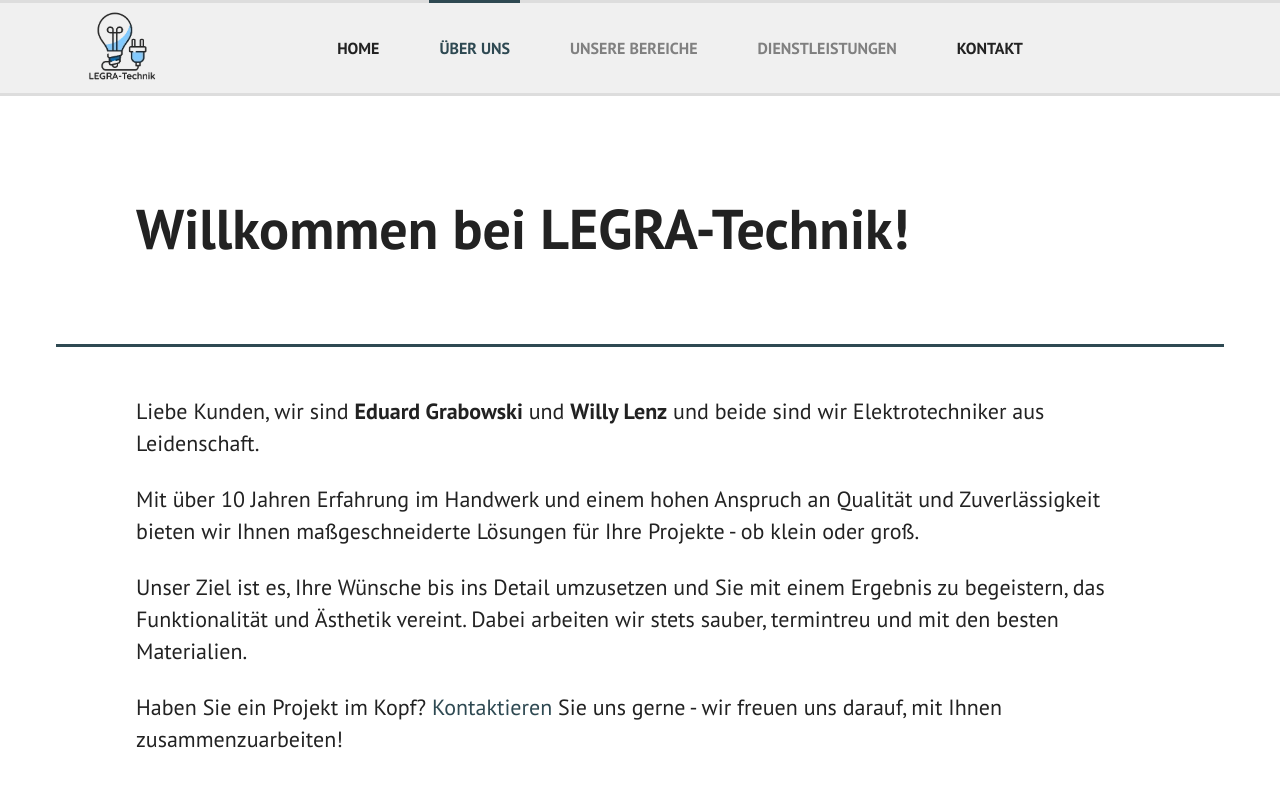
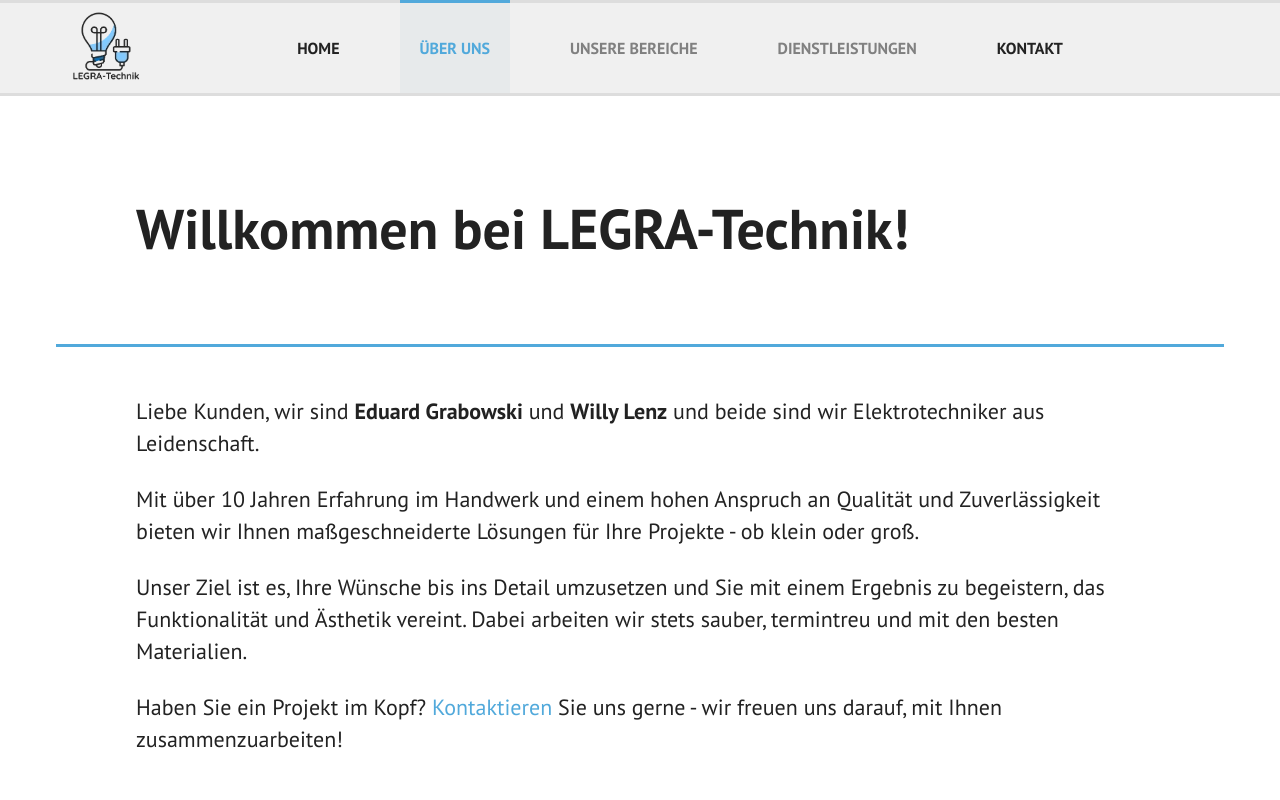
Before and after one commit to luisa-05/legra-technik, an Angular app: page /about-us in a window 1280 px wide. Shown: the top 800 px of the page. Built offline with nearby package versions, Linux system fonts and the light colour scheme.

Commit message:
some nav/color changes

```diff
--- a/angular.json
+++ b/angular.json
@@ -15,7 +15,7 @@
       "prefix": "app",
       "architect": {
         "build": {
-          "builder": "@angular-devkit/build-angular:application",
+          "builder": "@angular/build:application",
           "options": {
             "outputPath": "dist/legra-technik",
             "index": "src/index.html",
@@ -61,7 +61,7 @@
           "defaultConfiguration": "production"
         },
         "serve": {
-          "builder": "@angular-devkit/build-angular:dev-server",
+          "builder": "@angular/build:dev-server",
           "configurations": {
             "production": {
               "buildTarget": "legra-technik:build:production"
@@ -73,10 +73,10 @@
           "defaultConfiguration": "development"
         },
         "extract-i18n": {
-          "builder": "@angular-devkit/build-angular:extract-i18n"
+          "builder": "@angular/build:extract-i18n"
         },
         "test": {
-          "builder": "@angular-devkit/build-angular:karma",
+          "builder": "@angular/build:karma",
           "options": {
             "polyfills": [
               "zone.js",
@@ -98,5 +98,34 @@
         }
       }
     }
+  },
+  "schematics": {
+    "@schematics/angular:component": {
+      "type": "component"
+    },
+    "@schematics/angular:directive": {
+      "type": "directive"
+    },
+    "@schematics/angular:service": {
+      "type": "service"
+    },
+    "@schematics/angular:guard": {
+      "typeSeparator": "."
+    },
+    "@schematics/angular:interceptor": {
+      "typeSeparator": "."
+    },
+    "@schematics/angular:module": {
+      "typeSeparator": "."
+    },
+    "@schematics/angular:pipe": {
+      "typeSeparator": "."
+    },
+    "@schematics/angular:resolver": {
+      "typeSeparator": "."
+    }
+  },
+  "cli": {
+    "analytics": false
   }
 }
--- a/src/app/app.component.html
+++ b/src/app/app.component.html
@@ -10,71 +10,67 @@
       </a>
 
       <ul class="nav__link-container">
-        <li
-          class="main-point"
-          [ngClass]="{ 'active-main-point': isHomeRouteActive() }"
-        >
         <a
           [routerLink]="['/']"
           routerLinkActive="active-link"
           [routerLinkActiveOptions]="{ exact: true }"
-            >Home</a
+          class="main-point"
+          [ngClass]="{ 'active-main-point': isHomeRouteActive() }"
         >
-        </li>
-        <li
-          class="main-point"
-          [ngClass]="{ 'active-main-point': isAboutUsRouteActive() }"
-        >
+          <li>Home</li>
+        </a>
         <a
           [routerLink]="['/about-us']"
           routerLinkActive="active-link"
           [routerLinkActiveOptions]="{ exact: true }"
-            >Über uns</a
+          class="main-point"
+          [ngClass]="{ 'active-main-point': isAboutUsRouteActive() }"
         >
-        </li>
-        <li class="main-point nav-our-areas">
+          <li>Über uns</li>
+        </a>
         <a
           href="#"
-            class="disabled"
           routerLinkActive="active-link"
           [routerLinkActiveOptions]="{ exact: true }"
-            >Unsere Bereiche</a
+          class="main-point disabled"
         >
+          <li>
+            Unsere Bereiche
             <ul class="dropdown">
-            <li><a href="#">Elektrotechnik</a></li>
-            <li><a href="#">Smarthome</a></li>
-            <li><a href="#">Klima & Kältetechnik</a></li>
-            <li><a href="#">SAT und Netzwerktechnik</a></li>
+              <a href="#"><li>Elektrotechnik</li></a>
+              <a href="#"><li>Smarthome</li></a>
+              <a href="#"><li>Klima & Kältetechnik</li></a>
+              <a href="#"><li>SAT und Netzwerktechnik</li></a>
             </ul>
           </li>
-        <li class="main-point nav-services">
+        </a>
         <a
           href="#"
-            class="disabled"
           routerLinkActive="active-link"
           [routerLinkActiveOptions]="{ exact: true }"
-            >Dienstleistungen</a
+          class="main-point disabled"
         >
+          <li>
+            Dienstleistungen
             <ul class="dropdown">
-            <li><a href="#">PV-Anlagen</a></li>
-            <li><a href="#">Elektrotechnische Messungen + Abnahmen</a></li>
-            <li><a href="#">Gutachten</a></li>
-            <li><a href="#">Niederspannungsverteilungen</a></li>
-            <li><a href="#">Not- und Ersatzstromkonzepte</a></li>
-            <li><a href="#">Wiederholungsprüfung</a></li>
+              <a href="#"><li>PV-Anlagen</li></a>
+              <a href="#"><li>Elektrotechnische Messungen + Abnahmen</li></a>
+              <a href="#"><li>Gutachten</li></a>
+              <a href="#"><li>Niederspannungsverteilungen</li></a>
+              <a href="#"><li>Not- und Ersatzstromkonzepte</li></a>
+              <a href="#"><li>Wiederholungsprüfung</li></a>
             </ul>
           </li>
-        <li
-          class="main-point"
-          [ngClass]="{ 'active-main-point': isContactRouteActive() }"
-        >
+        </a>
         <a
           [routerLink]="['/contact']"
           routerLinkActive="active-link"
           [routerLinkActiveOptions]="{ exact: true }"
-            >Kontakt</a
+          class="main-point"
+          [ngClass]="{ 'active-main-point': isContactRouteActive() }"
         >
-        </li>
+          <li>Kontakt</li>
+        </a>
       </ul>
 
       <a [routerLink]="['/nav-modal']">
--- a/src/app/app.component.scss
+++ b/src/app/app.component.scss
@@ -5,10 +5,6 @@
   width: 100%;
   display: flex;
   flex-direction: column;
-
-  .active-link {
-    color: #2e4952 !important;
-  }
 }
 
 header {
@@ -38,41 +34,50 @@ header {
       gap: 40px;
       height: 100%;
 
+      .active-link {
+        color: $primary-color !important;
+        background-color: $navLinkHoverBgColor;
+      }
+
       .main-point {
+        text-decoration: none;
         position: relative;
         display: flex;
         align-items: center;
         list-style-type: none;
-        padding: 0 10px;
+        padding: 0 20px;
         height: 100%;
         border-top: 3px solid transparent;
         border-bottom: 3px solid transparent;
+        color: #222;
 
-        a {
+        li {
           text-decoration: none;
-          color: #222;
           font-weight: 700;
           text-transform: uppercase;
 
           &:hover {
             transition: all 0.3ms;
-            color: #2e4952;
+            color: $primary-color;
           }
         }
 
         &:hover {
-          border-top: 3px solid #2e4952; //#51a9db
+          border-top: 3px solid $primary-color; //#51a9db
+          border-bottom: 3px solid #ddd;
           box-sizing: content-box;
+          background-color: $navLinkHoverBgColor;
+          color: $primary-color;
 
           // .dropdown {
           //   display: flex;
           // }
         }
+      }
 
-        .disabled {
-          pointer-events: none;
-          color: gray;
-        }
+      .disabled {
+        pointer-events: none;
+        color: grey;
       }
 
       .dropdown {
@@ -83,7 +88,7 @@ header {
         top: 100%;
         left: 0;
         z-index: 1000;
-        border-top: 3px solid #2e4952;
+        border-top: 3px solid $primary-color;
 
         li {
           list-style-type: none;
@@ -105,7 +110,7 @@ header {
           }
 
           &:hover {
-            background-color: #2e4952;
+            background-color: $primary-color;
             transition: all 0.3ms;
 
             a {
@@ -123,7 +128,8 @@ header {
       }
 
       .active-main-point {
-        border-top: 3px solid #2e4952; //#51a9db
+        border-top: 3px solid $primary-color; //#51a9db
+        border-bottom: 3px solid #ddd;
         box-sizing: content-box;
       }
     }
@@ -143,7 +149,7 @@ main {
 }
 
 .footer {
-  background-color: #444; // #2e4952
+  background-color: #444; // $primary-color
   color: #fff;
   padding: 40px 100px;
   display: flex;
--- a/src/app/components/about-us/about-us.component.scss
+++ b/src/app/components/about-us/about-us.component.scss
@@ -1,4 +1,5 @@
 @use "sass:color";
+@use "../../scss/vars" as *;
 
 .about-us-main {
   display: flex;
@@ -23,7 +24,7 @@
     }
 
     a {
-      color: #2e4952;
+      color: $primary-color;
       text-decoration: none;
       &:hover {
         text-decoration: underline;
@@ -39,13 +40,13 @@
   }
 
   .introduction {
-    border-top: 3px solid #2e4952;
-    border-bottom: 3px solid #2e4952;
+    border-top: 3px solid $primary-color;
+    border-bottom: 3px solid $primary-color;
   }
 
   .short-presentation {
     // background-color: #f3f3f3;
-    background-color: color.adjust(#2e4952, $lightness: 5%);
+    background-color: color.adjust($primary-color, $lightness: 5%);
     color: #fff;
     margin: 0;
     padding: 3rem 8.5rem;
@@ -63,7 +64,7 @@
 
       li {
         // border-radius: 2rem;
-        border-left: 4px solid #2e4952;
+        border-left: 4px solid $primary-color;
         // border-right: 4px solid $primary-color;
         list-style-type: none;
         padding: 10px 30px;
@@ -73,8 +74,8 @@
   }
 
   .motivation {
-    border-left: 4px solid #2e4952;
-    border-right: 4px solid #2e4952;
+    border-left: 4px solid $primary-color;
+    border-right: 4px solid $primary-color;
     margin: 0 8.5rem;
     padding: 0 2.5rem;
   }
@@ -83,7 +84,7 @@
     padding-left: 8.5rem;
     font-size: 1.7rem;
     font-weight: 600;
-    color: #2e4952;
+    color: $primary-color;
   }
 }
 
--- a/src/app/components/contact/contact.component.scss
+++ b/src/app/components/contact/contact.component.scss
@@ -1,3 +1,5 @@
+@use "../../scss/vars" as *;
+
 .contact-main {
   display: flex;
   flex-direction: column;
@@ -50,7 +52,7 @@
   .contact-closing-sentense {
     font-size: 28px;
     font-weight: 600;
-    color: #2e4952;
+    color: $primary-color;
   }
 }
 
--- a/src/app/components/nav-modal/nav-modal.component.scss
+++ b/src/app/components/nav-modal/nav-modal.component.scss
@@ -1,3 +1,5 @@
+@use "../../scss/vars" as *;
+
 .nav-modal {
   position: fixed;
   top: 0;
@@ -24,7 +26,7 @@
     }
 
     &:hover {
-      background-color: #2e4952;
+      background-color: $primary-color;
       transition: all 0.3ms;
 
       a {
--- a/src/app/scss/_vars.scss
+++ b/src/app/scss/_vars.scss
@@ -1,2 +1,7 @@
 $nav-height-desktop: 96px;
 $nav-height-mobile: 76px;
+
+// $primary-color: #2e4952;
+$primary-color: #51a9db;
+
+$navLinkHoverBgColor: #e7eaeb
```
Also changed, not shown: package.json (+12 -12 lines), 1 other file (tests, documents, lock files or other folders). Lines whose indentation alone changed are shown as unchanged.
